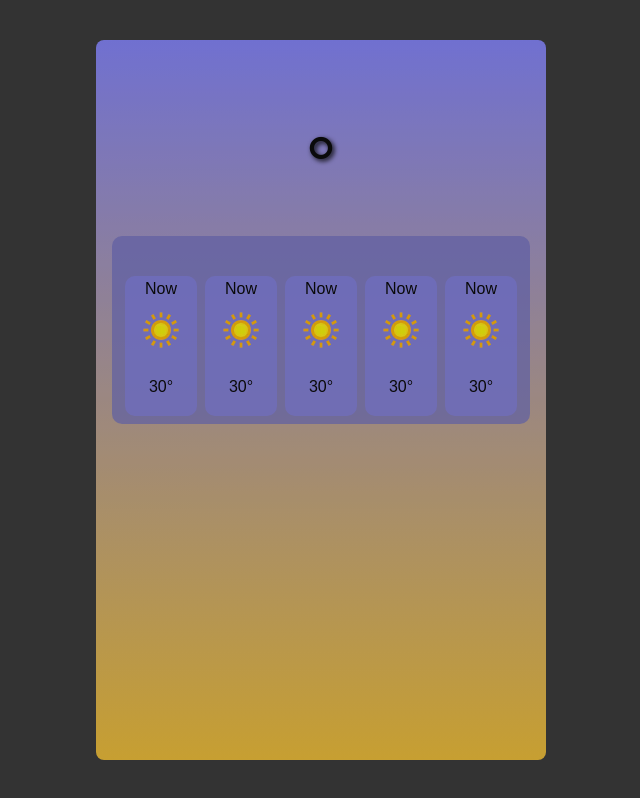
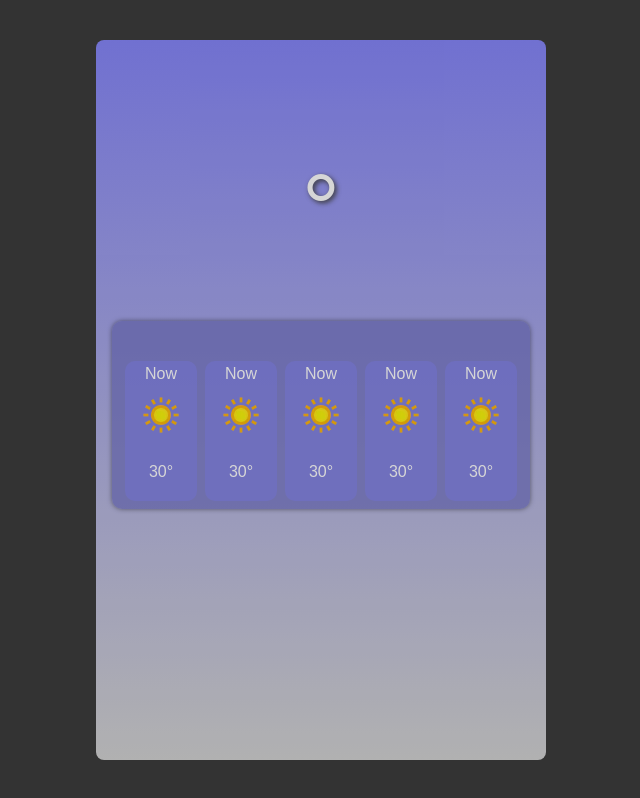
Before and after one commit to AdrianGogyan/weatherData, a website built with Vite: page index.html in a window 1280 px wide. Shown: the whole page, without its empty margins (319-959 px from the left). Built offline with nearby package versions, Linux system fonts and the light colour scheme; no server answers.

Commit message:
added boxshadow to hourcontainer

```diff
--- a/styles/main.scss
+++ b/styles/main.scss
@@ -4,6 +4,7 @@
 body{
     margin: 0;
     padding: 0;
+    color: #fff;
     display: flex;
     flex-direction: column;
     justify-content: center;
@@ -21,7 +22,7 @@ body{
 }
 
 #app{
-    background: linear-gradient(0deg, rgb(236, 186, 49), rgb(128, 128, 248));
+    background: linear-gradient(0deg, rgb(209, 209, 209), rgb(128, 128, 248));
     margin-top: 0;
     height: 100dvh;
     border-radius: 8px;
@@ -45,15 +46,15 @@ body{
 }
 
 .main{
-    text-shadow: 2px 2px 5px black;
+    text-shadow: 2px 2px 5px rgb(59, 59, 59);
     margin-top: 5em;
     &-city{
-        font-size: 1.5em;
+        font-size: 2em;
     }
     &-temp{
-        margin: 0;
+        margin: 0.35em 0;
         padding: 0;
-        font-size: 5em;
+        font-size: 6em;
     }
     &-temp::after{
         font-size: 1em;
@@ -74,6 +75,8 @@ body{
 
     background-color:  rgba(107, 107, 192, 0.712);
     border-radius: 10px;
+
+    box-shadow: 0 0 5px rgba(0, 0, 0, 0.5);;
 
     &-header{
         margin: 1em auto;
```
